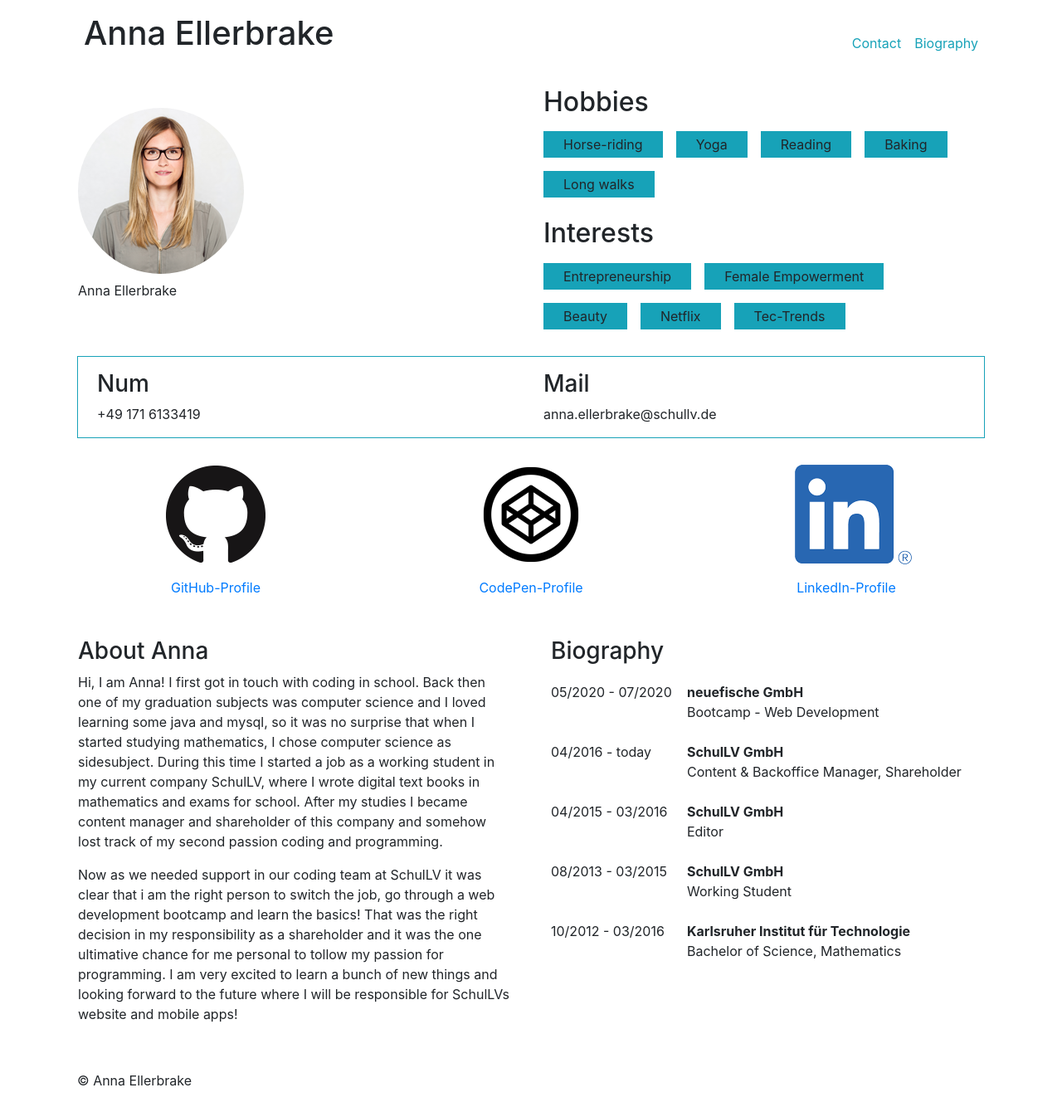
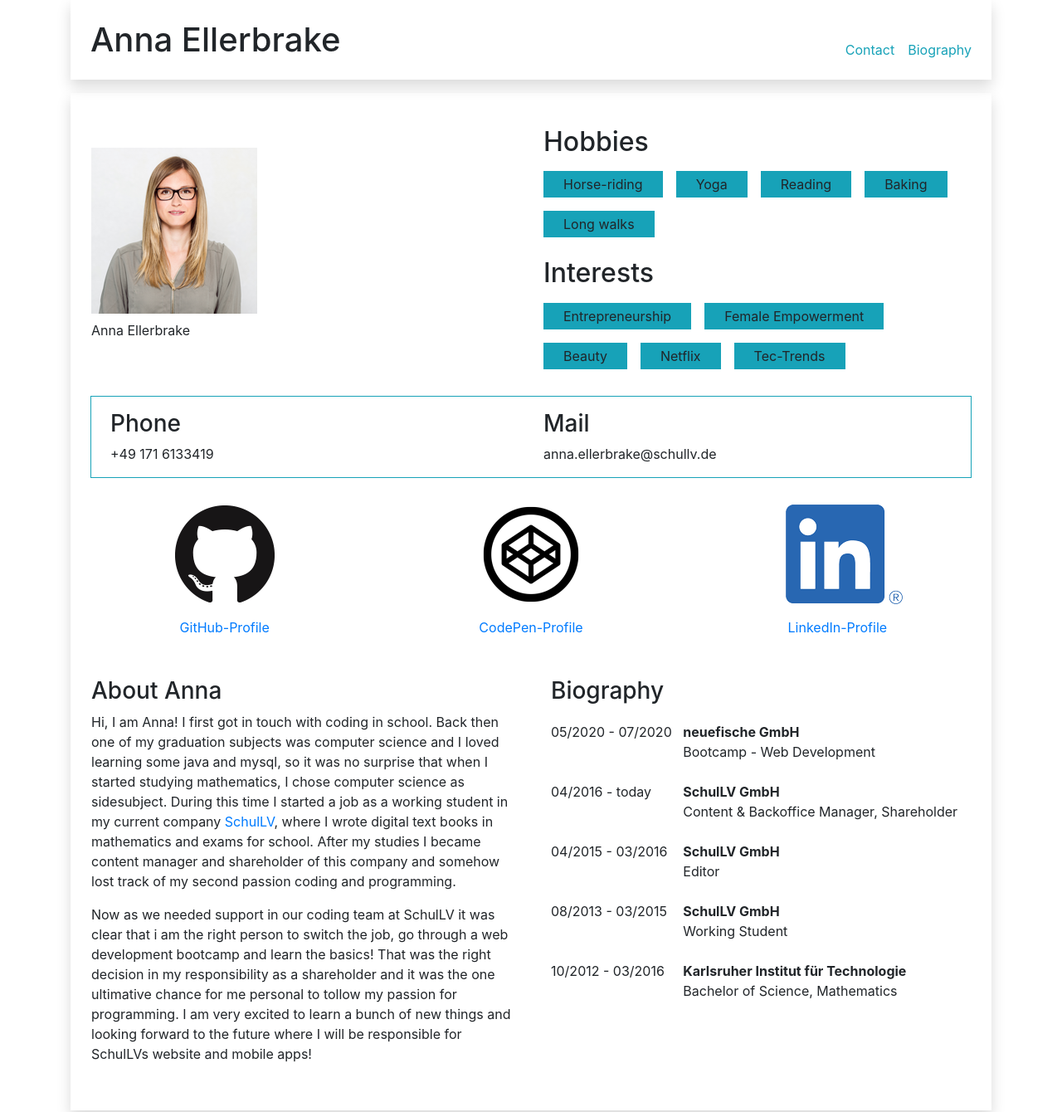
Before and after one commit to Anna-LenaEllerbrake/personal-website-annaellerbrake, a plain HTML site: page index.html in a window 1280 px wide. Shown: the top 1340 px of the page at 83% size. Drawn offline with nearby package versions, Linux system fonts and the light colour scheme.

Commit message:
Fix size of an image

```diff
--- a/index.html
+++ b/index.html
@@ -34,7 +34,7 @@
   </head>
   <body class="container">
     <header
-      class="d-flex flex-column flex-md-row align-items-md-end justify-content-md-between p-3"
+      class="shadow mb-3 d-flex flex-column flex-md-row align-items-md-end justify-content-md-between p-4"
     >
       <h1 class="m-0">Anna Ellerbrake</h1>
       <ul class="nav">
@@ -46,14 +46,10 @@
         </li>
       </ul>
     </header>
-    <main>
+    <main class="shadow p-3">
       <section class="row pt-2 text-left align-items-center">
         <div class="col-12 col-md-6 pl-4">
-          <img
-            class="rounded-circle"
-            src="/img/0790.png"
-            alt="Profilepicture Anna Ellerbrake"
-          />
+          <img src="/img/0790.png" alt="Profilepicture Anna Ellerbrake" />
           <p class="mt-2">
             Anna Ellerbrake
           </p>
@@ -94,7 +90,7 @@
         <div class="col-12 col-md-6">
           <address>
             <h3>
-              Num
+              Phone
             </h3>
             +49 171 6133419
           </address>
@@ -159,10 +155,16 @@
             learning some java and mysql, so it was no surprise that when I
             started studying mathematics, I chose computer science as
             sidesubject. During this time I started a job as a working student
-            in my current company SchulLV, where I wrote digital text books in
-            mathematics and exams for school. After my studies I became content
-            manager and shareholder of this company and somehow lost track of my
-            second passion coding and programming.
+            in my current company
+            <a
+              href="https://www.schullv.de"
+              target="_blank"
+              rel="noopener noreferrer"
+              >SchulLV</a
+            >, where I wrote digital text books in mathematics and exams for
+            school. After my studies I became content manager and shareholder of
+            this company and somehow lost track of my second passion coding and
+            programming.
           </p>
           <p>
             Now as we needed support in our coding team at SchulLV it was clear
```
